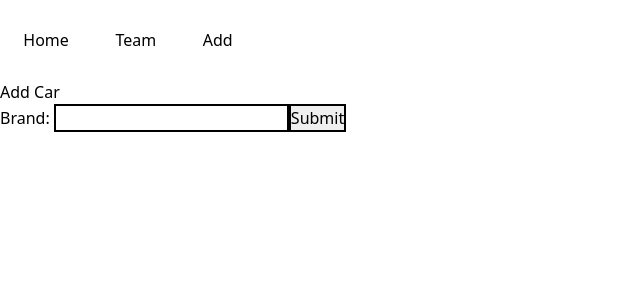
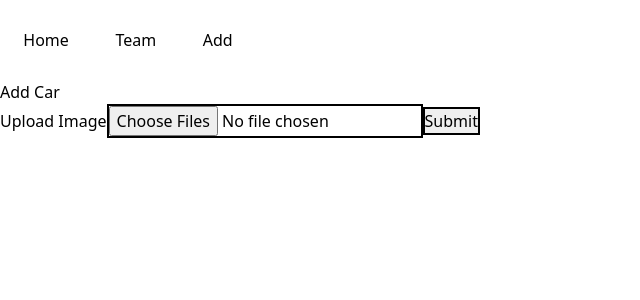
Before and after one commit to KB-Group-Enterprise/integrated-frontend, a Vue app: page /Add in a window 1280 px wide. Shown: the top 300 px of the page, without its empty margins (0-640 px from the left). Built offline with nearby package versions, Linux system fonts and the light colour scheme.

Commit message:
[Update] position navbar to fixed

```diff
--- a/src/App.vue
+++ b/src/App.vue
@@ -1,6 +1,8 @@
 <template>
   <Navbar></Navbar>
-  <router-view />
+  <div class="relative position-content">
+    <router-view />
+  </div>
 </template>
 
 <script>
--- a/src/assets/tailwind.css
+++ b/src/assets/tailwind.css
@@ -4,6 +4,9 @@
 
 @tailwind utilities;
 
-.h-navbar{
+.h-navbar {
     height: 10vh;
 }
+.position-content {
+    top: 10vh;
+}
--- a/src/components/Navbar.vue
+++ b/src/components/Navbar.vue
@@ -24,7 +24,7 @@
     <router-link to="/">Home</router-link>
     <router-link to="/team">Team</router-link>
   </div>
-  <div class="h-navbar flex w-full items-center relative">
+  <div class="h-navbar flex w-full items-center bg-white fixed z-40">
     <div
       @click="openNavbar"
       class="w-9 h-auto flex flex-col p-1 absolute right-5 lg:hidden"
--- a/src/views/Add.vue
+++ b/src/views/Add.vue
@@ -1,8 +1,8 @@
 <template>
   <h1>Add Car</h1>
-  <form @submit.prevent="sendAPI">
-    <label for="brand">Brand: </label>
-    <input id="brand" v-model="brand" type="text" />
+  <form @submit.prevent="sendCar">
+    <label for="images">Upload Image</label>
+    <input @change="test" id="images" type="file" multiple />
     <input type="submit" />
   </form>
 </template>
@@ -11,19 +11,24 @@
 export default {
   data() {
     return {
-      brand: '',
+      images: [],
     };
   },
   methods: {
-    async sendAPI() {
-      const res = await this.postHttp('/api/brands', { name: this.brand });
+    test(e) {
+      this.images = e.target.files;
+    },
+    async sendCar() {
+      const formData = new FormData();
+      this.images.forEach((image) => formData.append('images', image));
+      const res = await this.postHttp('/api/test/img', formData);
       console.log(res);
     },
   },
 };
 </script>
 <style scoped>
-    input{
-        border: 2px solid black;
-    }
+input {
+  border: 2px solid black;
+}
 </style>
```
